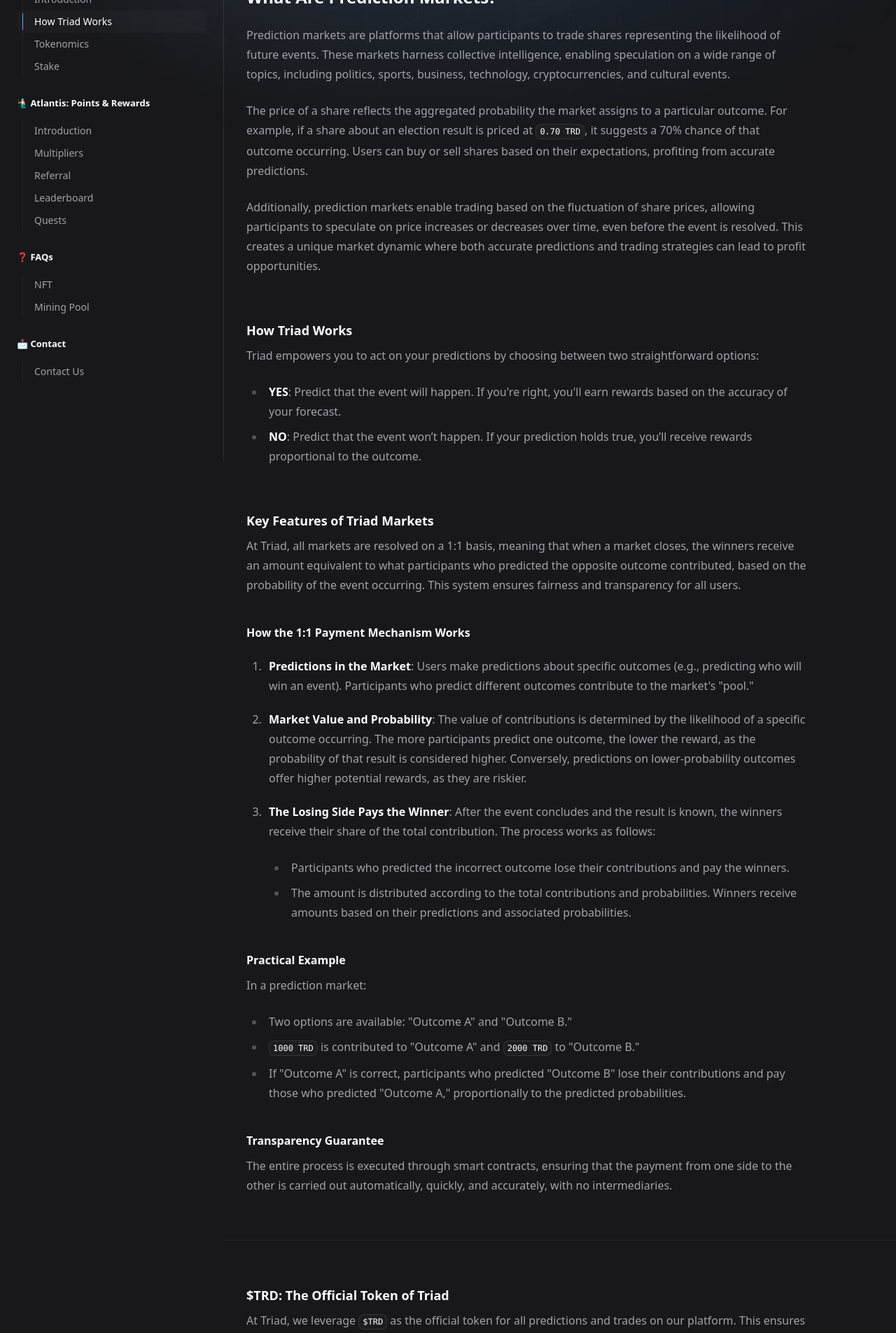
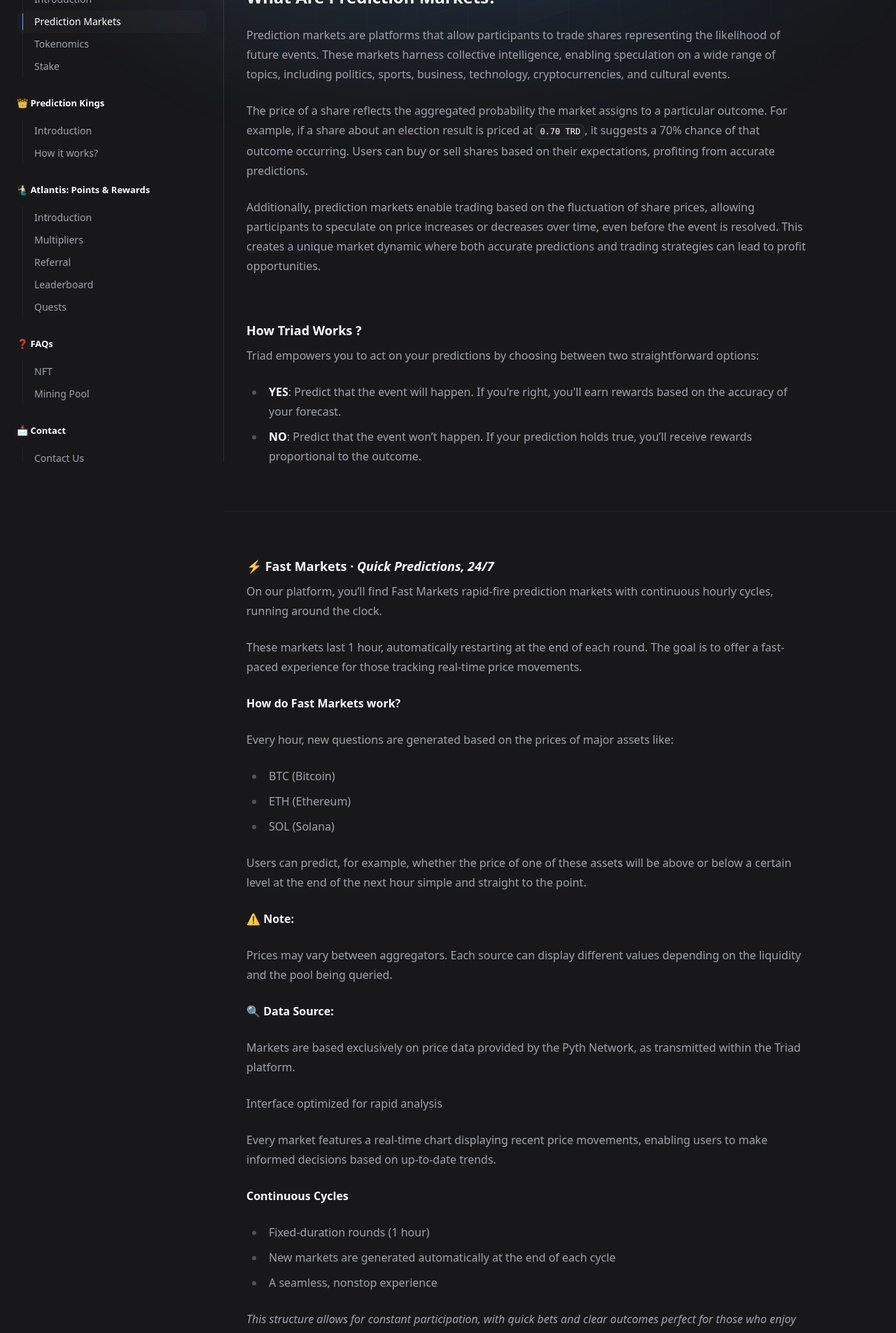
Before and after one commit to triadxyz/docs, a Next.js app: page /how-triad-works in a window 1280 px wide. Shown: the part 140-2045 px from the top of the page at 70% size. Built offline with nearby package versions, Linux system fonts and the light colour scheme.

Commit message:
updating docs WIP

```diff
--- a/src/components/Navigation.jsx
+++ b/src/components/Navigation.jsx
@@ -1,8 +1,8 @@
-import { useRef } from 'react'
+import clsx from 'clsx'
+import { AnimatePresence, motion, useIsPresent } from 'framer-motion'
 import Link from 'next/link'
 import { useRouter } from 'next/router'
-import clsx from 'clsx'
-import { AnimatePresence, motion, useIsPresent } from 'framer-motion'
+import { useRef } from 'react'
 import { useIsInsideMobileNavigation } from '../components/MobileNavigation'
 import { useSectionStore } from '../components/SectionProvider'
 import { Tag } from '../components/Tag'
@@ -186,9 +186,16 @@
     title: '🌐 Protocol',
     links: [
       { title: 'Introduction', href: '/' },
-      { title: 'How Triad Works', href: '/how-triad-works' },
+      { title: 'Prediction Markets', href: '/how-triad-works' },
       { title: 'Tokenomics', href: '/tokenomics' },
       { title: 'Stake', href: '/stake' },
+    ],
+  },
+    {
+    title: '👑 Prediction Kings',
+    links: [
+      { title: 'Introduction', href: '/prediction-kings' },
+      { title: 'How it works?', href: '/prediction-kings/how-it-works' },
     ],
   },
   {
--- a/src/pages/how-triad-works.mdx
+++ b/src/pages/how-triad-works.mdx
@@ -6,12 +6,52 @@
 
 Additionally, prediction markets enable trading based on the fluctuation of share prices, allowing participants to speculate on price increases or decreases over time, even before the event is resolved. This creates a unique market dynamic where both accurate predictions and trading strategies can lead to profit opportunities.
 
-## How Triad Works
+## How Triad Works ?
 
 Triad empowers you to act on your predictions by choosing between two straightforward options:
 
 - **YES**: Predict that the event will happen. If you're right, you'll earn rewards based on the accuracy of your forecast.
 - **NO**: Predict that the event won’t happen. If your prediction holds true, you’ll receive rewards proportional to the outcome.
+
+---
+
+## ⚡ Fast Markets · *Quick Predictions, 24/7*
+
+On our platform, you’ll find Fast Markets rapid-fire prediction markets with continuous hourly cycles, running around the clock.
+
+These markets last 1 hour, automatically restarting at the end of each round. The goal is to offer a fast-paced experience for those tracking real-time price movements.
+
+**How do Fast Markets work?**
+
+Every hour, new questions are generated based on the prices of major assets like:
+
+ - BTC (Bitcoin)
+ - ETH (Ethereum)
+ - SOL (Solana)
+
+ Users can predict, for example, whether the price of one of these assets will be above or below a certain level at the end of the next hour simple and straight to the point.
+
+ **⚠️ Note:**
+
+ Prices may vary between aggregators. Each source can display different values depending on the liquidity and the pool being queried.
+
+ **🔍 Data Source:**
+
+ Markets are based exclusively on price data provided by the Pyth Network, as transmitted within the Triad platform.
+
+Interface optimized for rapid analysis
+
+Every market features a real-time chart displaying recent price movements, enabling users to make informed decisions based on up-to-date trends.
+
+**Continuous Cycles**
+
+- Fixed-duration rounds (1 hour)
+- New markets are generated automatically at the end of each cycle
+- A seamless, nonstop experience
+
+*This structure allows for constant participation, with quick bets and clear outcomes perfect for those who enjoy following the market with speed and energ*
+
+---
 
 ## Key Features of Triad Markets
 
@@ -42,8 +82,29 @@
 
 ## $TRD: The Official Token of Triad
 
-At Triad, we leverage `$TRD` as the official token for all predictions and trades on our platform. This ensures a unified, efficient, and rewarding ecosystem tailored to enhance your prediction market experience.
+**Triad: The Future of On-Chain Predictions, Powered by $TRD**
+
+At Triad, $TRD is the core token that fuels all predictions and trading within our platform. It ensures a unified, efficient, and rewarding ecosystem, bringing more liquidity, transparency, and engagement to the prediction market.
+
+**💡 But we know accessibility is key.**
 
 But we understand flexibility is key. That’s why Triad also features an **Instant Swap** mechanism. Even if you don’t currently hold `$TRD`, you can seamlessly place predictions using `USDC` or `SOL`. Our platform will automatically convert your chosen currency into `$TRD`, making participation hassle-free and efficient.
 
-This innovative system not only simplifies your experience but also boosts `$TRD`’s market activity, creating a dynamic environment where every trade contributes to the platform's growth.
+Not all users have $TRD at the moment they want to make a prediction, and missing opportunities because of that doesn’t make sense. That’s why we created an innovative solution:
+
+**Instant Swap: Make Predictions with SOL, Hassle-Free**
+
+Our automatic conversion system allows anyone to participate in the prediction market without needing to acquire $TRD beforehand. With just a few clicks, your preferred currency (USDC or SOL) is automatically converted to $TRD at the time of the transaction.
+
+This means that no matter what currency you hold, your experience on the platform will always be seamless, efficient, and barrier-free.
+
+✅ Frictionless participation – No need for manual swaps.
+
+✅ Instant access – Make predictions quickly without leaving the platform.
+
+✅ More liquidity and volume for $TRD – Every interaction strengthens the ecosystem.
+
+---
+**🛠 Token 2022 Technology**
+
+$TRD utilizes Solana’s Token 2022 technology, an innovation that enables greater flexibility and advanced functionalities for blockchain tokens. This ensures enhanced security, scalability, and seamless integration with new applications within the Solana ecosystem.
--- a/src/pages/index.mdx
+++ b/src/pages/index.mdx
@@ -2,8 +2,36 @@
 
 # Introduction to Triad
 
-Triad is a decentralized prediction market platform built on the Solana blockchain, connecting users to dynamic opportunities for speculation across various sectors. On Triad, you can trade predictions on __politics, pop culture, business, sports, technology, cryptocurrencies, DeFi, and NFTs__, turning your market insights into impactful strategies.
+Triad is a decentralized prediction market platform built on the Solana blockchain, allowing users to speculate on real-world events and profit from their insights. On Triad, you can trade predictions on __politics, pop culture, business, sports, technology, cryptocurrencies, DeFi, and NFTs__, turning your market insights into impactful strategies.
 
-With markets designed to reflect global and regional events, we ensure that every trade is fast, secure, and transparent, leveraging Solana's advanced infrastructure. Triad goes beyond mere predictions; here, every decision is an opportunity for real engagement, rewards, and an immersive experience in an innovative ecosystem
+With markets designed to reflect global and regional events, The platform is designed to provide transparency, speed, and accessibility, enabling anyone to participate and take advantage of prediction market opportunities., leveraging Solana's advanced infrastructure.
+
+
+## What Makes Triad Unique
+
+ **Decentralized & Secure Infrastructure**
+- Triad operates on the Solana blockchain, ensuring fast, secure transactions with ultra-low fees. All operations are recorded on-chain, eliminating manipulation and intermediaries.
+
+ **Market Creation & Rewards**
+- Beyond trading predictions, users can create their own markets, set custom rules, and earn fees on all trades within them.
+
+ **Real & Sustainable Earnings**
+
+ Participants can profit in multiple ways:
+- Trading predictions and earning returns on their bets.
+- Creating markets and collecting 5% or 15% fees on all open and closed positions.
+- Earning rewards in Tridents (the platform's token) during special seasons.
+
+**Gamification & Seasonal Events
+
+During exclusive events, such as the Atlantis Season, users receive extra rewards. Currently, Triad is offering 100,000 Tridents for each market created!
+
+*Get Started Now*
+
+Triad is the ultimate platform to turn knowledge into profit. Explore the markets, make predictions, and experience the future of decentralized speculation!
+
+ Access now: www.triadmarkets.com
+
+ Support now: hello@triadmarkets.com
 
 ![triad-banner](/images/triad-banner.webp)
--- /dev/null
+++ b/src/pages/prediction-kings/how-it-works.mdx
@@ -0,0 +1,22 @@
+export const description = 'Prediction Kings, how it works?'
+
+## 🏆 Weekly Rewards ##
+
+- 1st place: $250 in $TRD
+
+- 2nd place: $150 in $TRD
+
+- 3rd place: $100 in $TRD
+
+- 4th to 10th place: $40 in $TRD
+
+
+## 🚀 How to Join
+
+1. Head over to the Prediction Kings tab on the platform
+
+2. Trade as usual and monitor your progress on the live leaderboard.
+
+3. Be mindful of the weekly deadline to secure your spot among the winners.
+
+Start trading and prove you’re the ultimate Prediction King on Triad! 👑
--- /dev/null
+++ b/src/pages/prediction-kings/index.mdx
@@ -0,0 +1,13 @@
+export const description = 'Prediction Kings Competition'
+
+## Introduction
+
+**Prediction Kings – Triad’s Weekly Volume Trading Competition**
+
+Prediction Kings is Triad’s weekly competition, rewarding users with the highest trading volume on the platform. Each campaign runs for 7 days, with a real-time leaderboard tracking participants’ performance.
+
+- The leaderboard highlights the top 10 participants, ranked by their total weekly trading volume.
+
+- The top 3 traders receive exclusive cards showcasing their total volume, PNL, and estimated rewards.
+
+- The more you trade, the better your chances of climbing the ranks and earning $TRD rewards.
--- a/src/pages/season/leaderboard.mdx
+++ b/src/pages/season/leaderboard.mdx
@@ -2,4 +2,39 @@
 
 # Leaderboard - Season Rankings
 
-The **Leaderboard** is where the most skilled and dedicated users compete for the top spots. During the Atlantis Season, users accumulate **Tridents** by completing missions, trading, staking, and engaging in platform activities, striving to become true **legends of the sea**.
+The Triad Leaderboard is the essential tool for tracking the performance of all participants in the Atlantis Airdrop. Here, you can view the real-time ranking and better understand how points are distributed among users.
+
+##  Information Available on the Leaderboard
+
+When you access the Leaderboard tab, you can view:
+
+✅ Complete ranking of all airdrop participants
+
+✅ Username and position in the ranking
+
+✅ Total Tridents Points accumulated
+
+✅ Active multiplier for each user
+
+✅ Tridents Points earned from referrals
+
+✅ Total Tridents Points earned in the campaign
+
+✅ Total number of users farming the airdrop
+
+
+## How to Climb the Ranking?
+
+If you’ve just created your account or haven’t interacted with the platform yet, your data may not show up immediately on the leaderboard. But don’t worry! Here are some ways to increase your points and multipliers to climb the ranking:
+
+ 🔹 Complete daily, weekly, and seasonal quests
+
+ 🔹 Use Triad NFTs to activate exclusive multipliers
+
+ 🔹 Invite friends with your referral link to earn extra points
+
+ 🔹 Make trades and interact with the platform to accumulate more Tridents
+
+The leaderboard is constantly updated to reflect each participant's efforts. The more engaged you are, the greater your chances of reaching a top position and maximizing your airdrop rewards!
+
+🚀 Get ready to farm and secure your spot at the top of the ranking!
```
